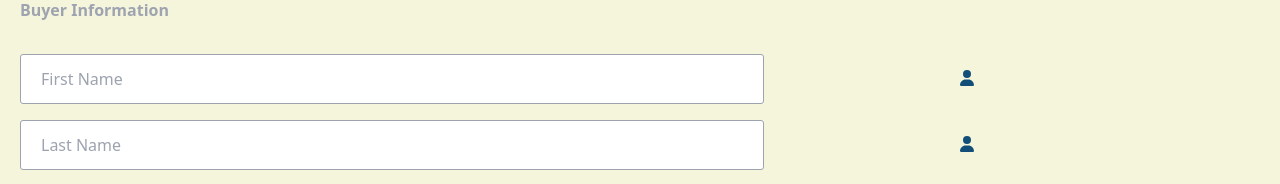
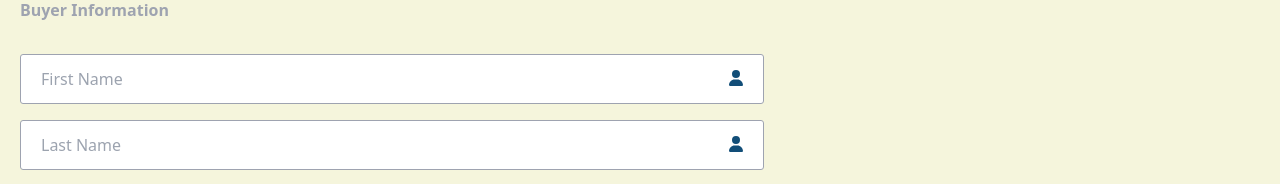
Before and after one commit to Luisgp01/cart, a React (Create React App) app: page / in a window 1280 px wide. Shown: the part 732-916 px from the top of the page. Built offline with nearby package versions, Linux system fonts and the light colour scheme.

Commit message:
icon css

```diff
--- a/src/index.css
+++ b/src/index.css
@@ -1,6 +1,8 @@
 @tailwind base;
 @tailwind components;
 @tailwind utilities;
+
+
 
 body {
   background-color:beige;
@@ -254,8 +256,9 @@ float: left;
 }
 
 .input-icon {
-  position:absolute;
-  left: 60rem;
+  position: relative;
+  right:35px;
+  bottom:25px;
   transform: translateY(150%);
   color: #124E78;
 }
@@ -263,3 +266,7 @@ float: left;
 input {
   padding-left: 30px;
 }
+
+.container {
+  position: relative;
+}
```
